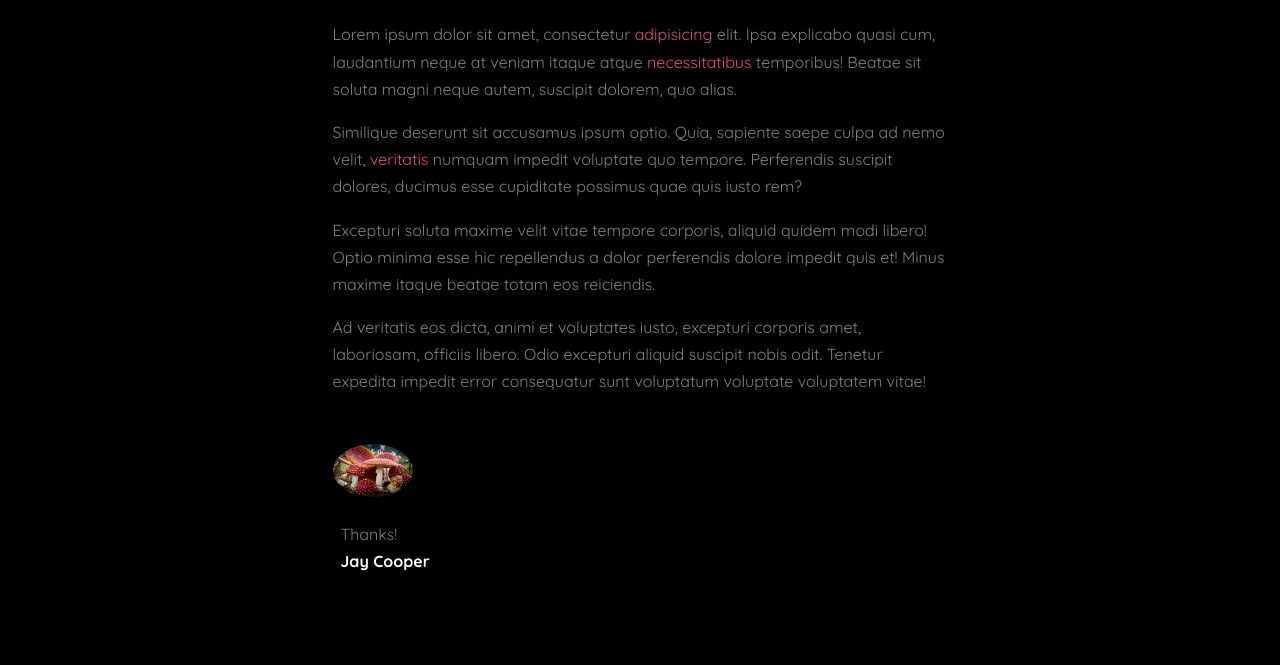
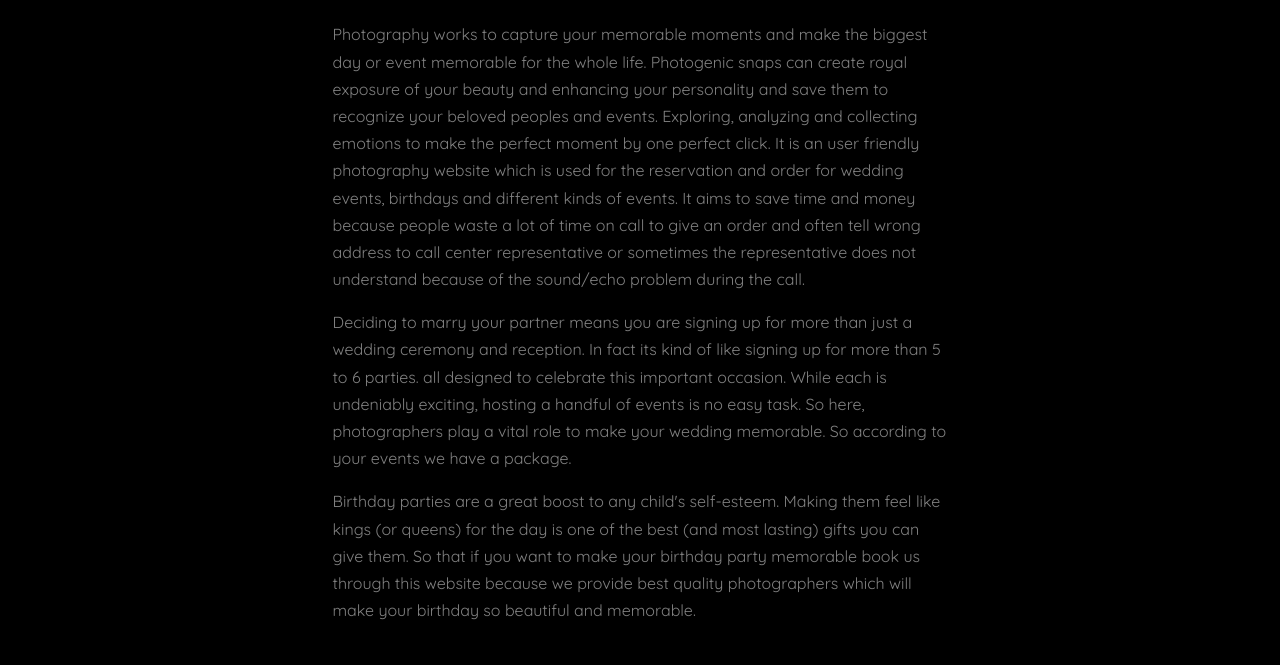
Before and after one commit to alihaider589/T_FYP, a plain HTML site: page bio.html in a window 1280 px wide. Shown: the part 135-800 px from the top of the page. Drawn offline with Linux system fonts and the light colour scheme; files whose address does not match are found by name.

Commit message:
adding about me pagE

```diff
--- a/bio.html
+++ b/bio.html
@@ -79,16 +79,18 @@
             <div class="col-md-12">
 
               <div>
-                <p>Lorem ipsum dolor sit amet, consectetur <a href="#">adipisicing</a> elit. Ipsa explicabo quasi cum, laudantium neque at veniam itaque atque <a href="#">necessitatibus</a> temporibus! Beatae sit soluta magni neque autem, suscipit dolorem, quo alias.</p>
-                <p>Similique deserunt sit accusamus ipsum optio. Quia, sapiente saepe culpa ad nemo velit, <a href="#">veritatis</a> numquam impedit voluptate quo tempore. Perferendis suscipit dolores, ducimus esse cupiditate possimus quae quis iusto rem?</p>
-                <p>Excepturi soluta maxime velit vitae tempore corporis, aliquid quidem modi libero! Optio minima esse hic repellendus a dolor perferendis dolore impedit quis et! Minus maxime itaque beatae totam eos reiciendis.</p>
-                <p class="mb-5">Ad veritatis eos dicta, animi et voluptates iusto, excepturi corporis amet, laboriosam, officiis libero. Odio excepturi aliquid suscipit nobis odit. Tenetur expedita impedit error consequatur sunt voluptatum voluptate voluptatem vitae!</p>
-                </div>
+                <p>Photography works to capture your memorable moments and make the biggest day or event memorable for the whole life. Photogenic snaps can create royal exposure of your beauty and enhancing your personality and save them to recognize your beloved peoples and events. Exploring, analyzing and collecting emotions to make the perfect moment by one perfect click. It is an user friendly photography website which is used for the reservation and order for wedding events, birthdays and different kinds of events.  It aims to save time and money because people waste a lot of time on call to give an order and often tell wrong address to call center representative or sometimes the representative does not understand because of the sound/echo problem during the call.</p>
+                <p>Deciding to marry your partner means you are signing up for more than just a wedding ceremony and reception. In fact its kind of like signing up for more than 5 to 6 parties. all designed to celebrate this important occasion. While each is undeniably exciting, hosting a handful of events is no easy task. So here, photographers play a vital role to make your wedding memorable. So according to your events we have a package.</p>
+
+                <p class="mb-5">Birthday parties are a great boost to any child's self-esteem. Making them feel like kings (or queens) for the day is one of the best (and most lasting) gifts you can give them.
+                    So that if you want to make your birthday party memorable book us through this website because we provide best quality photographers which will make your birthday so beautiful and memorable. </p>
+                <p>Many people around us keen on for visiting new cities and new countries. And nowadays when you do anything you want to take a pictures. If you are exploring something new with your friends book us for photography. We’ll make your visit more memorable by taking your random and group photos. Or if you are belongs to any organisation which organise these kinda visits contact us for photography. We catogories these types of tours according to the different conditions.</p>
+                  </div>
 
                 <div class="mb-4">
                   <img src="images/nature12.jpg" class="img-fluid rounded-circle" style="max-width: 80px; ">
                 </div>
-                <p class="mt-4 ml-2">Thanks! <br> <strong class="text-white">Jay Cooper</strong></p>
+                <p class="mt-4 ml-2">Thanks! <br> <strong class="text-white">Team Photography Hub</strong></p>
               </div>
           </div>
         </div>
```
Also changed, not shown: Pricing.html (+1 -1 lines).
